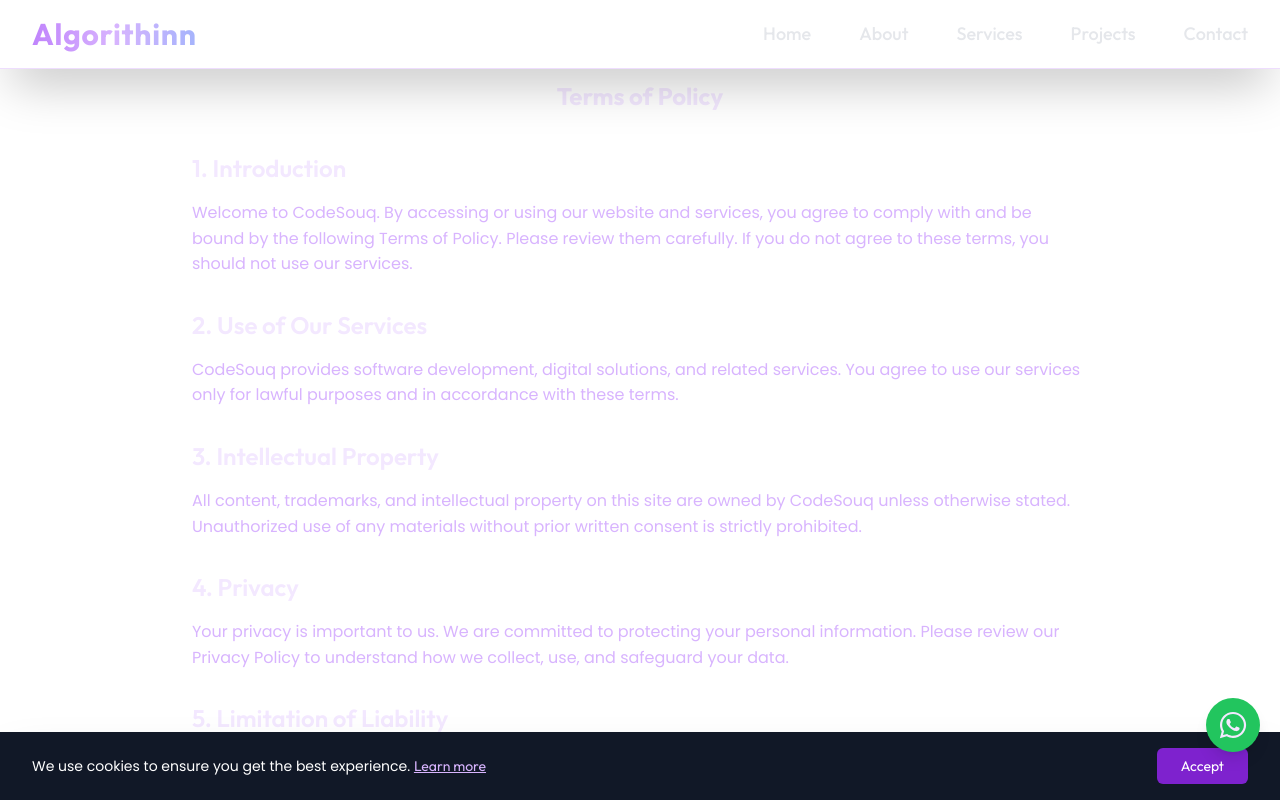
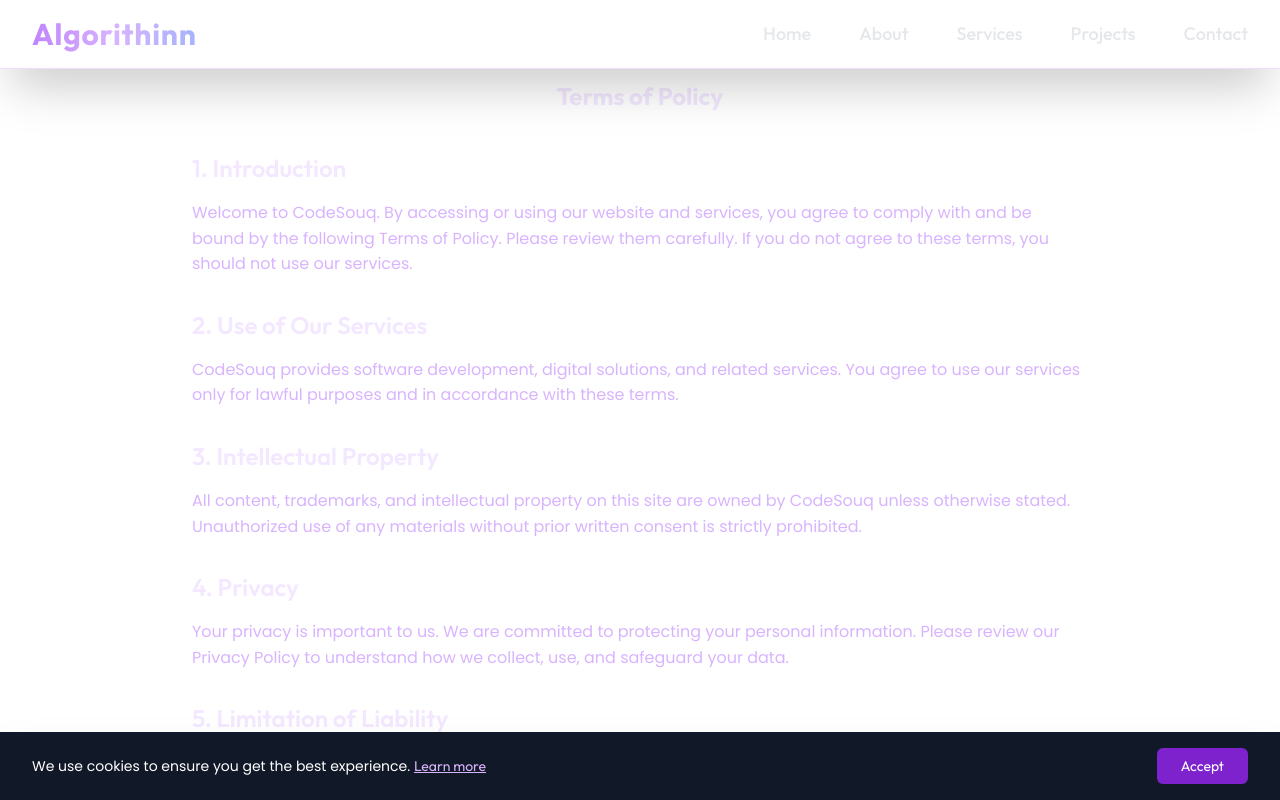
Before and after one commit to razique20/codesouq, a Next.js app: page /termsofpolicy in a window 1280 px wide. Shown: the top 800 px of the page. Built offline with nearby package versions, Linux system fonts and the light colour scheme; a web font is replaced by a local one.

Commit message:
whst rmvd

```diff
--- a/src/app/layout.jsx
+++ b/src/app/layout.jsx
@@ -30,7 +30,7 @@
         <main className="flex-grow">{children}</main>
         <Footer />
         <CookieConsent />
-        <WhatsAppIcon />
+        {/* <WhatsAppIcon /> */}
       </body>
     </html>
   );
```
